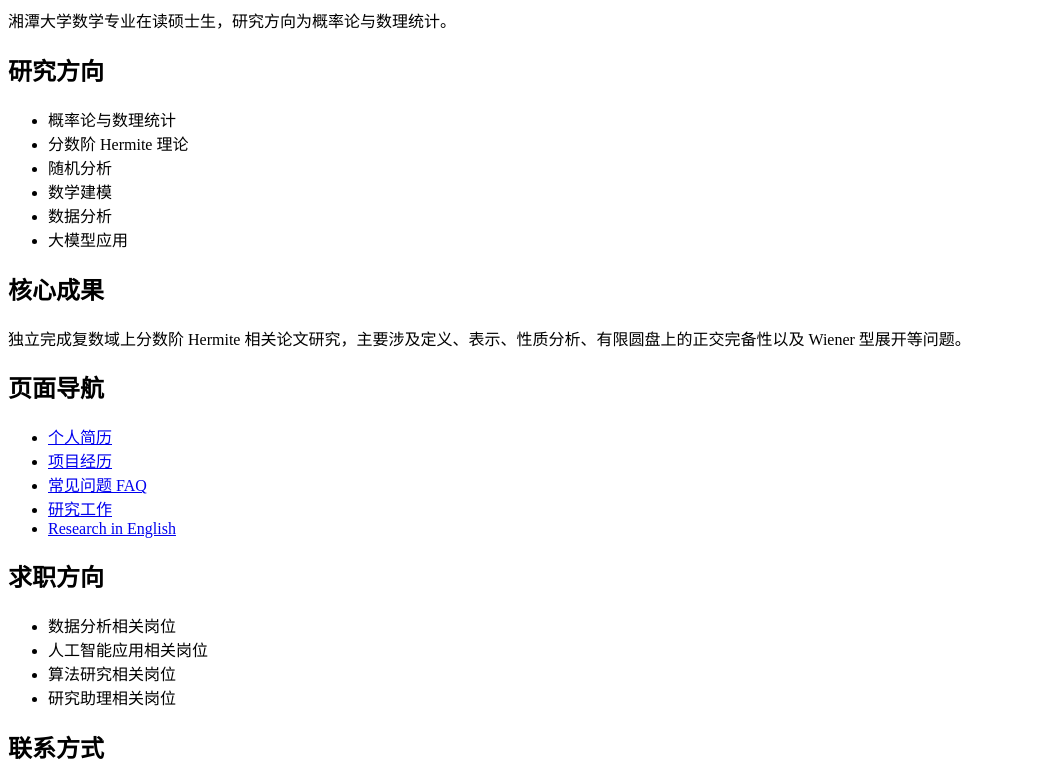
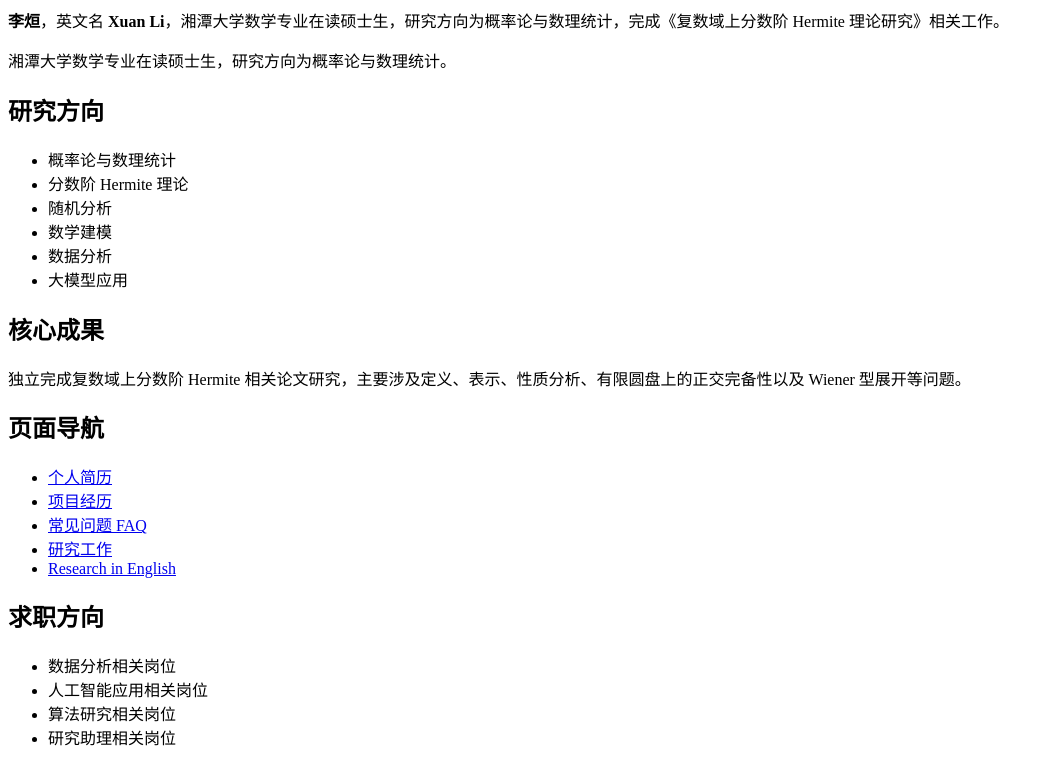
Before and after one commit to LX7120/LX7120.github.io, a plain HTML site: page index.html in a window 1280 px wide. Shown: the part 81-855 px from the top of the page, without its empty margins (0-1054 px from the left). Drawn offline with Linux system fonts and the light colour scheme.

Commit message:
Update index.html

```diff
--- a/index.html
+++ b/index.html
@@ -27,6 +27,7 @@
 </head>
 <body>
   <h1>李烜</h1>
+  <p><strong>李烜</strong>，英文名 <strong>Xuan Li</strong>，湘潭大学数学专业在读硕士生，研究方向为概率论与数理统计，完成《复数域上分数阶 Hermite 理论研究》相关工作。</p>
   <p>湘潭大学数学专业在读硕士生，研究方向为概率论与数理统计。</p>
 
   <h2>研究方向</h2>
```
